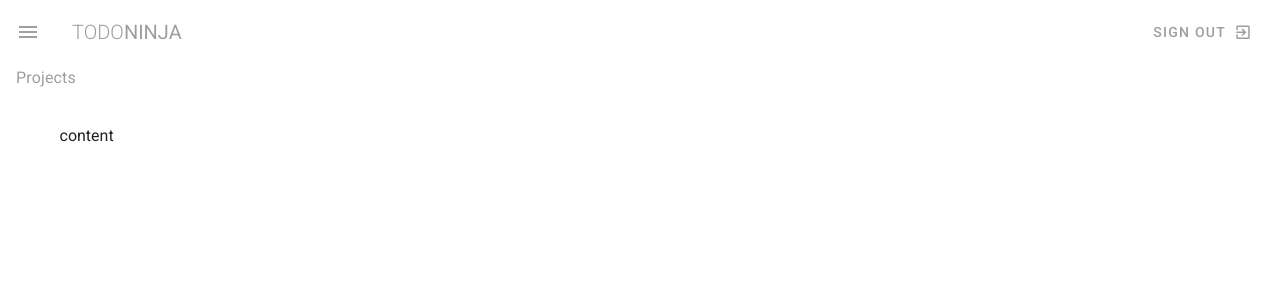
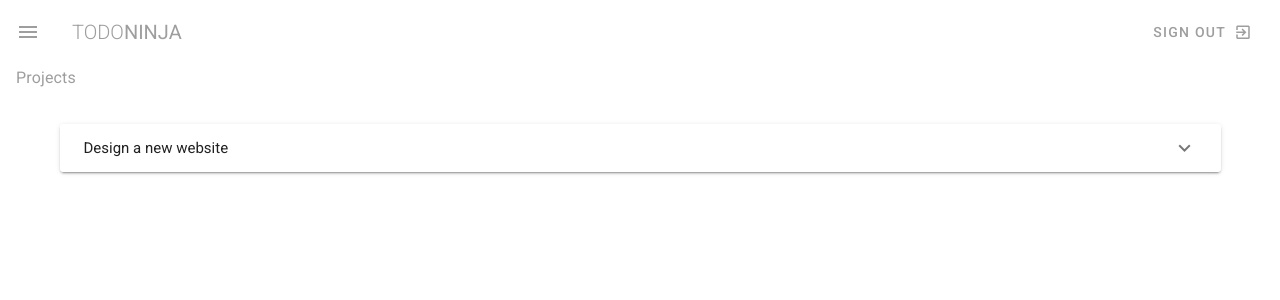
Before and after one commit to awanikendurkar/vuetify-playlist, a Vue app: page /projects in a window 1280 px wide. Shown: the top 300 px of the page. Built offline with nearby package versions, Linux system fonts and the light colour scheme.

Commit message:
Completed lesson 21 (Expansion panels)

```diff
--- a/src/views/Projects.vue
+++ b/src/views/Projects.vue
@@ -1,10 +1,70 @@
 <template>
   <div class="projects">
     <h1 class="subtitle-1 grey--text">Projects</h1>
-    <v-container class="my-5"> content </v-container>
+    <v-container class="my-5">
+      <v-expansion-panels accordion multiple>
+        <v-expansion-panel v-for="project in myProjects" :key="project.title">
+          <v-expansion-panel-header>{{
+            project.title
+          }}</v-expansion-panel-header>
+          <v-expansion-panel-content class="px-4 grey--text">
+            <div class="font-weight-bold">Due by {{ project.due }}</div>
+            <div>{{ project.content }}</div>
+          </v-expansion-panel-content>
+        </v-expansion-panel>
+      </v-expansion-panels>
+    </v-container>
   </div>
 </template>
 
 <script>
-export default {};
+export default {
+  data() {
+    return {
+      projects: [
+        {
+          title: "Design a new website",
+          person: "The Net Ninja",
+          due: "1st Jan 2019",
+          status: "ongoing",
+          content:
+            "Lorem ipsum dolor sit amet consectetur adipisicing elit. Sunt consequuntur eos eligendi illum minima adipisci deleniti, dicta mollitia enim explicabo fugiat quidem ducimus praesentium voluptates porro molestias non sequi animi!",
+        },
+        {
+          title: "Code up the homepage",
+          person: "Chun Li",
+          due: "10th Jan 2019",
+          status: "complete",
+          content:
+            "Lorem ipsum dolor sit amet consectetur adipisicing elit. Sunt consequuntur eos eligendi illum minima adipisci deleniti, dicta mollitia enim explicabo fugiat quidem ducimus praesentium voluptates porro molestias non sequi animi!",
+        },
+        {
+          title: "Design video thumbnails",
+          person: "Ryu",
+          due: "20th Dec 2018",
+          status: "complete",
+          content:
+            "Lorem ipsum dolor sit amet consectetur adipisicing elit. Sunt consequuntur eos eligendi illum minima adipisci deleniti, dicta mollitia enim explicabo fugiat quidem ducimus praesentium voluptates porro molestias non sequi animi!",
+        },
+        {
+          title: "Create a community forum",
+          person: "Gouken",
+          due: "20th Oct 2018",
+          status: "overdue",
+          content:
+            "Lorem ipsum dolor sit amet consectetur adipisicing elit. Sunt consequuntur eos eligendi illum minima adipisci deleniti, dicta mollitia enim explicabo fugiat quidem ducimus praesentium voluptates porro molestias non sequi animi!",
+        },
+      ],
+    };
+  },
+  computed: {
+    myProjects() {
+      return this.projects.filter((project) => {
+        return (
+          project.person === "The Net Ninja" && project.status != "complete"
+        );
+      });
+    },
+  },
+};
 </script>
```
